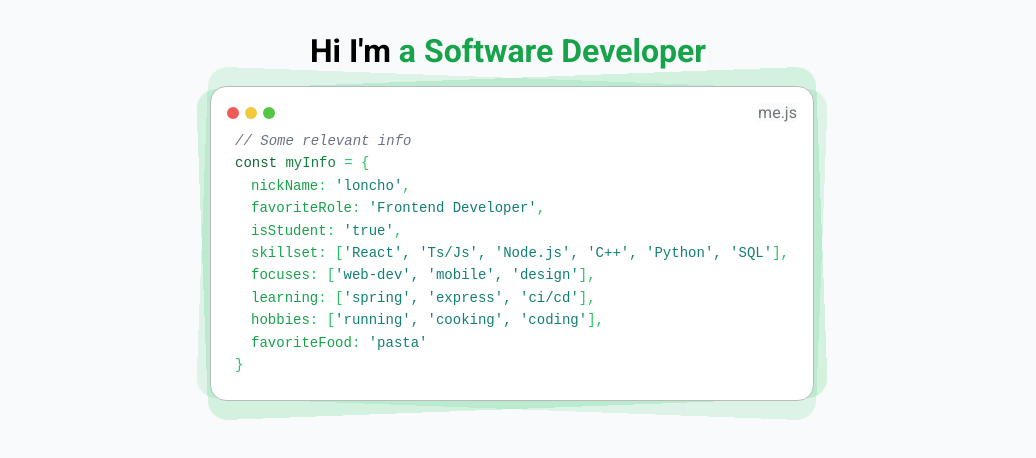
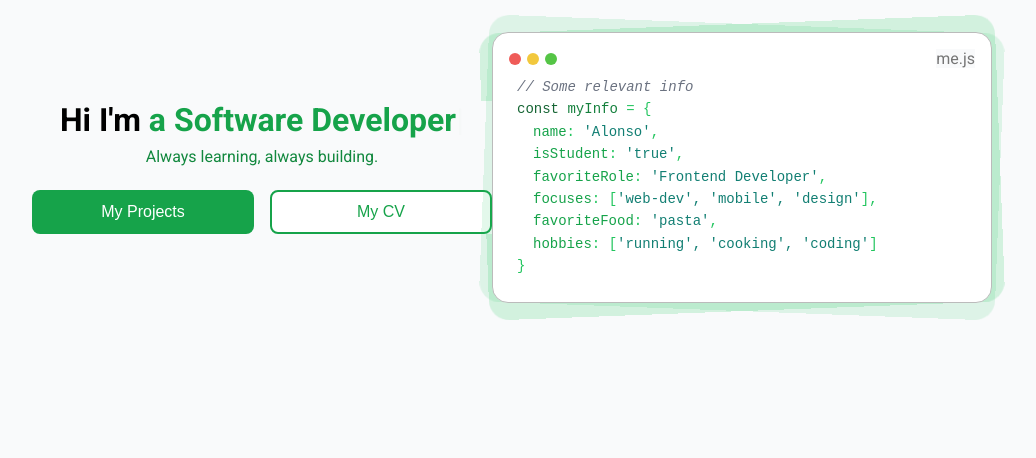
Before and after one commit to alxxjandro/portfolio, a React (Vite) app: page / in a window 1280 px wide. Shown: the top 458 px of the page, without its empty margins (128-1164 px from the left). Built offline with nearby package versions, Linux system fonts and the light colour scheme.

Commit message:
working on it

```diff
--- a/src/App.jsx
+++ b/src/App.jsx
@@ -1,11 +1,13 @@
 import HeaderCard from './headerCard'
 import { TypeAnimation } from 'react-type-animation'
+import CustomButton from './customButton'
 import './styles.css'
 
 const App = () => {
   const CURSOR_CLASS_NAME = 'custom-type-animation-cursor'
 
   return (
+    <>
       <div className="header">
         <h1>
           <div className="headerh1">
@@ -30,10 +32,23 @@ const App = () => {
                 ]}
               />
             </span>
+            <p className="subHeader">Always learning, always building.</p>
+            <div className="headerActions">
+              <CustomButton
+                text="My Projects"
+                onClick={() => console.log('projects')}
+              />
+              <CustomButton
+                text="My CV"
+                onClick={() => window.open('/resume.pdf', '_blank')}
+                variant="secondary"
+              />
+            </div>
           </div>
         </h1>
         <HeaderCard />
       </div>
+    </>
   )
 }
 
--- /dev/null
+++ b/src/customButton.jsx
@@ -0,0 +1,7 @@
+export default function CustomButton({ text, onClick, variant = 'primary' }) {
+  return (
+    <button className={`customButton ${variant}`} onClick={onClick}>
+      {text}
+    </button>
+  )
+}
--- a/src/headerCard.jsx
+++ b/src/headerCard.jsx
@@ -21,23 +21,11 @@ const HeaderCard = () => {
             <span className="operator">=</span>{' '}
             <span className="brace">{'{'}</span>
             <div className="objects">
-              <Object object="nickName" description="loncho" comma={true} />
+              <Object object="name" description="Alonso" comma={true} />
+              <Object object="isStudent" description="true" comma={true} />
               <Object
                 object="favoriteRole"
                 description="Frontend Developer"
-                comma={true}
-              />
-              <Object object="isStudent" description="true" comma={true} />
-              <Object
-                object="skillset"
-                description={[
-                  'React',
-                  'Ts/Js',
-                  'Node.js',
-                  'C++',
-                  'Python',
-                  'SQL',
-                ]}
                 comma={true}
               />
               <Object
@@ -45,17 +33,12 @@ const HeaderCard = () => {
                 description={['web-dev', 'mobile', 'design']}
                 comma={true}
               />
-              <Object
-                object="learning"
-                description={['spring', 'express', 'ci/cd']}
-                comma={true}
-              />
+              <Object object="favoriteFood" description="pasta" comma={true} />
               <Object
                 object="hobbies"
                 description={['running', 'cooking', 'coding']}
-                comma={true}
+                comma={false}
               />
-              <Object object="favoriteFood" description="pasta" comma={false} />
             </div>
             <span className="brace">{'}'}</span>
           </div>
@@ -69,16 +52,11 @@ const HeaderCard = () => {
             <span className="operator">=</span>{' '}
             <span className="brace">{'{'}</span>
             <div className="objects">
-              <Object object="nickName" description="loncho" comma={true} />
+              <Object object="name" description="Alonso" comma={true} />
+              <Object object="isStudent" description="true" comma={true} />
               <Object
                 object="favoriteRole"
-                description="Frontend Dev"
-                comma={true}
-              />
-              <Object object="isStudent" description="true" comma={true} />
-              <Object
-                object="skills"
-                description={['React', 'TS', 'C++']}
+                description="Frontend"
                 comma={true}
               />
               <Object
@@ -86,17 +64,12 @@ const HeaderCard = () => {
                 description={['web-dev', 'design']}
                 comma={true}
               />
-              <Object
-                object="learning"
-                description={['backend', 'mobile']}
-                comma={true}
-              />
+              <Object object="favoriteFood" description="pasta" comma={true} />
               <Object
                 object="hobbies"
                 description={['running', 'coding']}
-                comma={true}
+                comma={false}
               />
-              <Object object="favoriteFood" description="pasta" comma={false} />
             </div>
             <span className="brace">{'}'}</span>
           </div>
--- a/src/styles.css
+++ b/src/styles.css
@@ -11,13 +11,29 @@ h4 {
   background-color: #f9fafb;
 }
 
-.code--compact {
-  display: none;
+.header {
+  padding: 2rem;
+  display: flex;
+  flex-wrap: wrap;
+  align-items: center;
+  justify-content: center;
+}
+
+.headerh1 {
+  min-width: 460px;
+  text-align: center;
 }
 
 .cardWrapper {
+  max-width: 500px;
+  min-width: 420px;
+  flex: 1;
   position: relative;
   display: inline-block;
+}
+
+.code--compact {
+  display: none;
 }
 
 .headerCard {
@@ -60,15 +76,6 @@ h4 {
   z-index: -2;
   animation: rotateCardLeft 8s ease-in-out infinite;
   background-color: #22c55e5b;
-}
-
-.header {
-  padding: 2rem 0;
-  display: flex;
-  align-items: center;
-  justify-content: center;
-  flex-direction: column;
-  gap: 1rem;
 }
 
 .custom-type-animation-cursor,
@@ -128,8 +135,69 @@ h4 {
   border-radius: 6px;
 }
 .comment {
-  color: #6b7280; /* gris verdoso apagado */
+  color: #6b7280;
   font-style: italic;
+}
+
+.subHeader {
+  margin-top: 0.5rem;
+  font-size: 1rem;
+  font-weight: lighter;
+  color: #12883e;
+  text-align: center;
+}
+
+/* Custom Button */
+.customButton {
+  flex: 1;
+  font-size: 1rem;
+  font-weight: 500;
+  padding: 0.7rem 1.4rem;
+  border-radius: 8px;
+  cursor: pointer;
+  transition: all 0.2s ease-in-out;
+}
+
+.customButton.primary {
+  background-color: #16a34a;
+  color: #ffffff;
+  border: 2px solid transparent;
+}
+
+.customButton.primary:hover {
+  background-color: #ffffff;
+  color: #16a34a;
+  border: 2px solid #16a34a;
+  transform: translateY(-2px);
+}
+
+.customButton.secondary {
+  background-color: #ffffff;
+  color: #16a34a;
+  border: 2px solid #16a34a;
+}
+
+.customButton.secondary:hover {
+  background-color: #16a34a;
+  color: #ffffff;
+  transform: translateY(-2px);
+}
+
+.customButton.ghost {
+  background-color: transparent;
+  color: #16a34a;
+  border: none;
+}
+
+.customButton.ghost:hover {
+  text-decoration: underline;
+}
+
+.headerActions {
+  display: flex;
+  justify-content: center;
+  gap: 1rem;
+  margin-top: 1.5rem;
 }
 
 .keyword {
@@ -205,12 +273,27 @@ h4 {
   .code--compact {
     display: block;
   }
+  .header {
+    gap: 2rem;
+    flex-direction: column; /* apila headerh1 y cardWrapper */
+  }
+
+  .headerh1,
+  .cardWrapper {
+    border: solid 2px red;
+
+    width: 330px;
+    min-width: auto;
+    box-sizing: border-box;
+  }
+
   .headerh1 {
+    border: solid 2px red; /* solo para debug visual */
     display: flex;
     flex-direction: column;
     align-items: center;
-    gap: 0;
   }
+
   .headerh1 > span:first-child {
     font-size: 1.4rem;
   }
```
Lines whose indentation alone changed are shown as unchanged.
